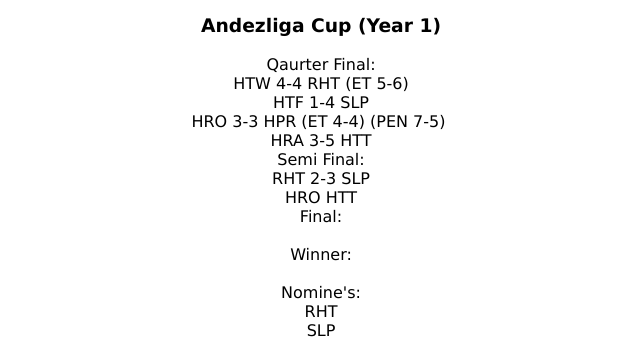
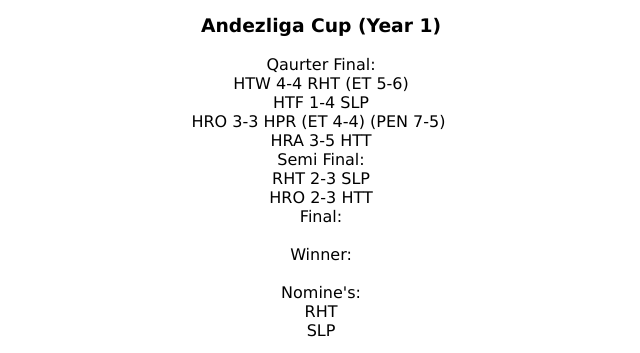
Before and after one commit to HatchlingsCheeseburger/Andezliga, a plain HTML site: page index.html in a window 1280 px wide. Shown: the part 447-800 px from the top of the page, 319-959 px from the left. Drawn offline with Linux system fonts and the light colour scheme.

Commit message:
Update index.html

```diff
--- a/index.html
+++ b/index.html
@@ -39,7 +39,7 @@ HRO 3-3 HPR (ET 4-4) (PEN 7-5)
 HRA 3-5 HTT
 Semi Final:
 RHT 2-3 SLP
-HRO HTT
+HRO 2-3 HTT
 Final:
 
 Winner:
```
